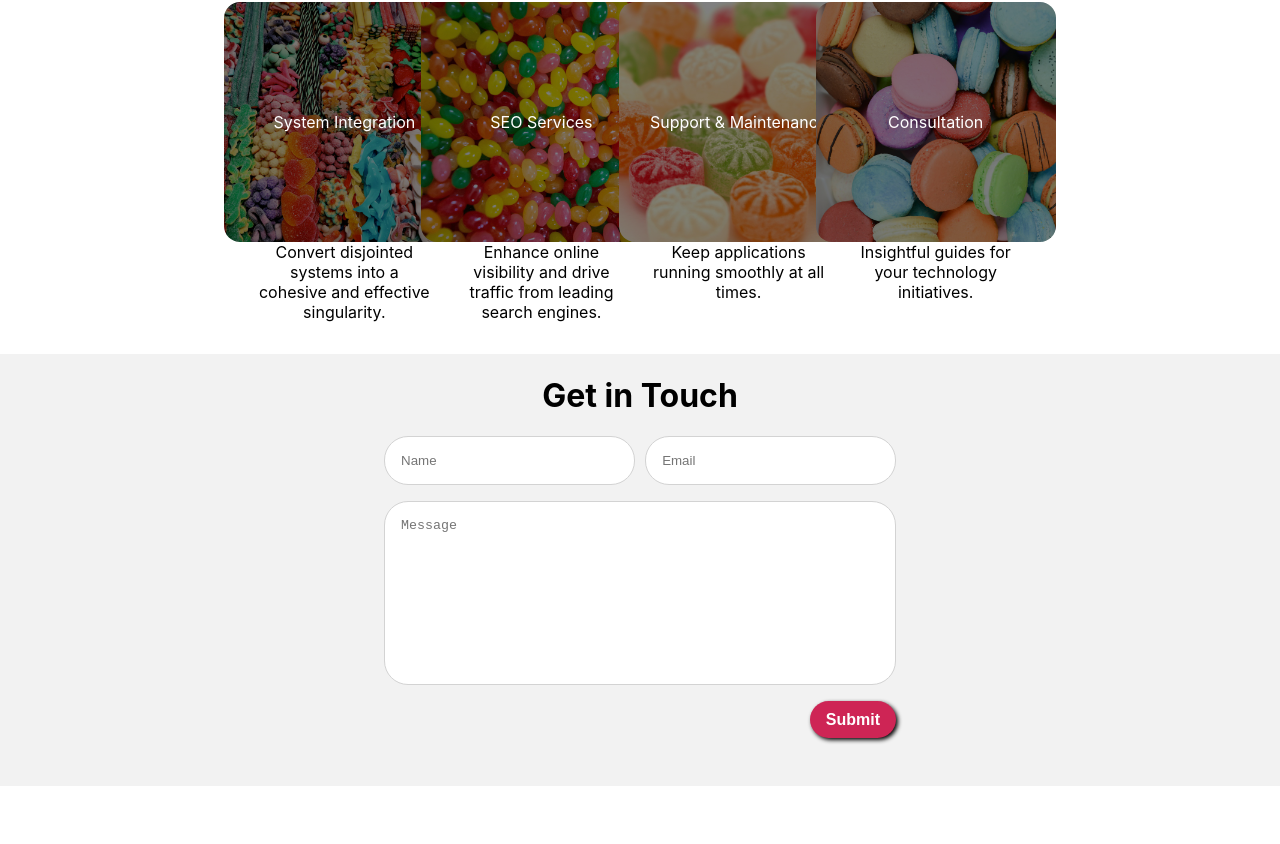
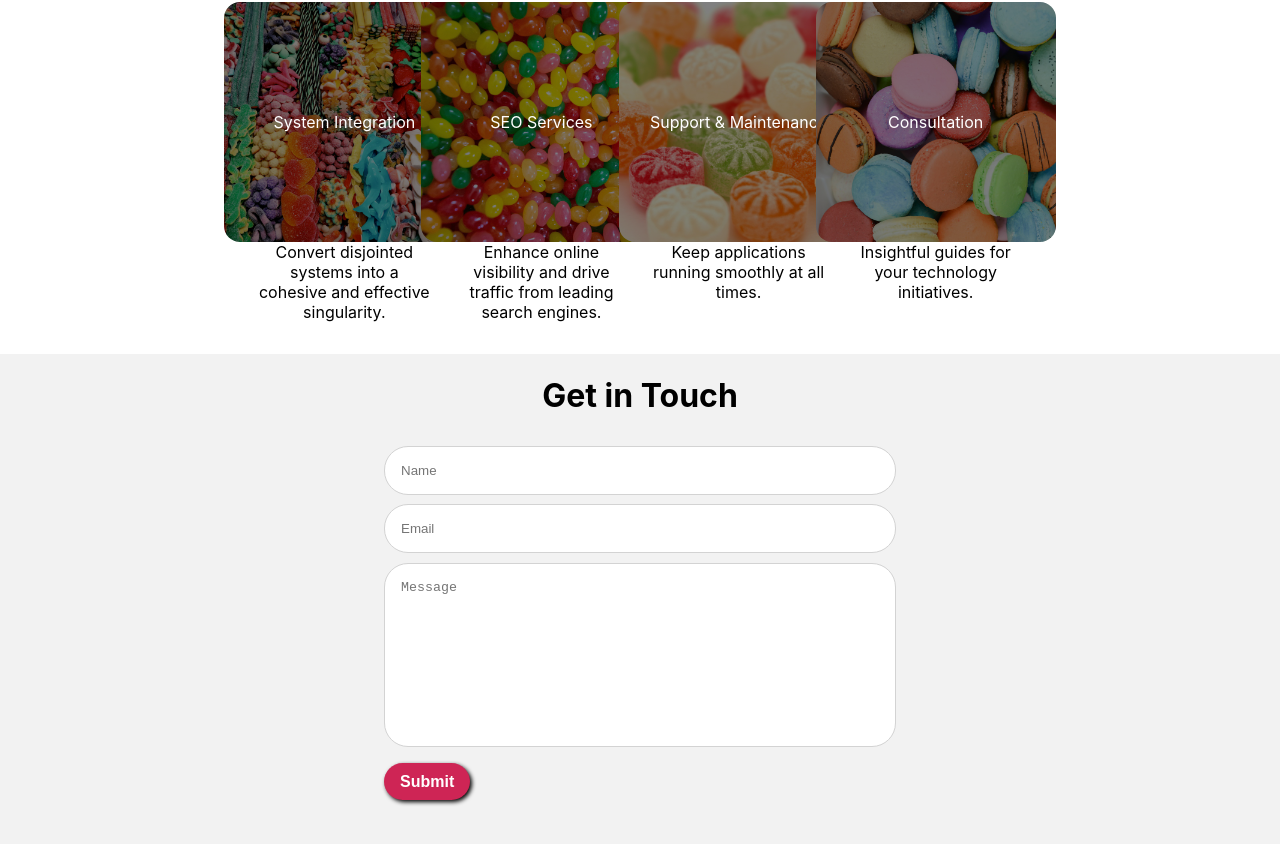
Before and after one commit to FoxOkami/acutefox, a React (Create React App) app: page / in a window 1280 px wide. Shown: the part 2169-3013 px from the top of the page. Before the commit the page ends 2955 px from the top, so only its background shows below. Built offline with nearby package versions, Linux system fonts and the light colour scheme; no server answers.

Commit message:
Updated contact me now works with staging environment, looks better too

```diff
--- a/src/App.css
+++ b/src/App.css
@@ -152,21 +152,18 @@ body {
   display: flex;
   flex-direction: column;
   width: 40%;
-  align-items: flex-end;
+  align-items: flex-start;
   justify-content: space-between;
-  /* height: 19rem; */
 }
 
-.user-information {
+.input-package {
   display: flex;
-  flex-direction: row;
+  flex-direction: column;
   width: 100%;
-  justify-content: space-between;
-  margin-bottom: 1rem;
 }
 
-.user-information > .input {
-  width: 49%;
+.input {
+  width: 100%;
   border: 1px lightgray solid;
   border-radius: 1.5rem;
   padding: 1rem;
@@ -182,3 +179,18 @@ body {
   height: auto;
   margin-bottom: 1rem;
 }
+
+.error-message:has(+[aria-invalid="true"]) {
+  visibility: visible;
+  color: red;
+  height: 1.6rem;
+}
+
+[aria-invalid="true"] {
+  border: 1px solid red;
+}
+
+.error-message {
+  visibility: hidden;
+  height: 0.6rem;
+}
--- a/src/App.js
+++ b/src/App.js
@@ -1,17 +1,84 @@
 import React, { useState } from "react";
+import { collection, addDoc, serverTimestamp } from "firebase/firestore";
+import { db } from "./firebase";
 import "./App.css";
 import "./WebsiteSection.css";
 import DeviceAnimation from "./DeviceAnimation";
 
 function App() {
+  const [fields, setFields] = useState({
+    name: "",
+    email: "",
+    message: "",
+  });
+
+  const [errors, setErrors] = useState({
+    name: false,
+    email: false,
+    message: false,
+  });
+
   const textareaAutoResizer = (event) => {
     let target = event.target;
     target.style.height = "auto";
     let clientHeight = target.getBoundingClientRect().height;
     let scrollHeight = target.scrollHeight;
-    let messageHeight = Math.max(clientHeight, scrollHeight); // scrollheight doesn't include borders, this makes it so the text area doesn't shrink by the size of borders
+    // scrollheight doesn't include borders, take the bigger value so we don't have a shrinking problem on first input
+    let messageHeight = Math.max(clientHeight, scrollHeight);
     target.style.height = messageHeight + "px";
   };
+
+  function updateField(event) {
+    // onChange
+    const fieldName = event.target.name;
+    const fieldValue = event.target.value;
+    setFields({ ...fields, [fieldName]: fieldValue });
+  }
+
+  function validateField(event) {
+    // onBlur
+    const fieldName = event.target.name;
+    const fieldValue = event.target.value;
+    const valid = event.target.validity.valid;
+    setErrors({ ...errors, [fieldName]: !fieldValue || !valid });
+  }
+
+  async function deliver(event) {
+    event.preventDefault();
+    //TODO: Set up a pending for submit button so multiple clicks don't happen while processing
+    const formErrors = { ...errors };
+    const formFields = { ...fields };
+    if (Object.values(formFields).some((value) => !value === true)) {
+      //TODO: set empty fields to have error
+      let errorsObjectFromFieldsObject = Object.fromEntries(
+        Object.entries(formFields).map(function ([key, value]) {
+          return [key, !value];
+        })
+      );
+      console.log(errorsObjectFromFieldsObject);
+      setErrors({ ...formErrors, ...errorsObjectFromFieldsObject });
+      console.warn("Empty Field Values", errorsObjectFromFieldsObject);
+      return;
+    }
+    if (Object.values(formErrors).some((value) => value === true)) {
+      // there are form errors, time to bail
+      console.warn("Form Errors", formErrors);
+      return;
+    }
+    try {
+      const docRef = await addDoc(collection(db, "incoming-messages"), {
+        name: formFields.name,
+        email: formFields.email,
+        message: formFields.message,
+        createdAt: serverTimestamp(),
+      });
+      console.log("Success: document created", docRef.id);
+    } catch (e) {
+      console.error("Error adding document", e);
+    } finally {
+      //TODO: This is probably where we get the submit button back after processing
+    }
+  }
 
   return (
     <div className="App" id="home">
@@ -169,31 +236,59 @@ function App() {
       </div>
       <div id="contact" className="section-a lightgray-background">
         <h1>Get in Touch</h1>
-        <form className="contact-form">
-          <div className="user-information">
+        <form className="contact-form" onSubmit={deliver}>
+          <div className="input-package">
+            <span id="invalid-name" className="error-message">This field is required</span>
             <input
               type="text"
               name="name"
+              required
               aria-label="name"
+              aria-invalid={errors.name}
+              aria-errormessage="invalid-name"
+              aria-required
               placeholder="Name"
               className="input"
+              onChange={updateField}
+              onBlur={validateField}
             />
+          </div>
+          <div className="input-package">
+            <span id="invalid-email" className="error-message">Please enter a valid email</span>
             <input
-              type="text"
+              type="email"
               name="email"
+              required
               aria-label="email"
+              aria-invalid={errors.email}
+              aria-errormessage="invalid-email"
+              aria-required
               placeholder="Email"
               className="input"
+              onChange={updateField}
+              onBlur={validateField}
             />
           </div>
-          <textarea
-            id="message"
-            className="message"
-            rows={10}
-            placeholder="Message"
-            aria-label="message"
-            onChange={textareaAutoResizer}
-          />
+          <div className="input-package">
+            <span id="invalid-message" className="error-message">This field is required</span>
+            <textarea
+              id="message"
+              name="message"
+              required
+              aria-label="message"
+              aria-invalid={errors.message}
+              aria-errormessage="invalid-message"
+              aria-required
+              placeholder="Message"
+              className="message"
+              rows={10}
+              onChange={(event) => {
+                textareaAutoResizer(event);
+                updateField(event);
+              }}
+              onBlur={validateField}
+            />
+          </div>
           <input type="submit" className="contact-me-button" />
         </form>
       </div>
```
